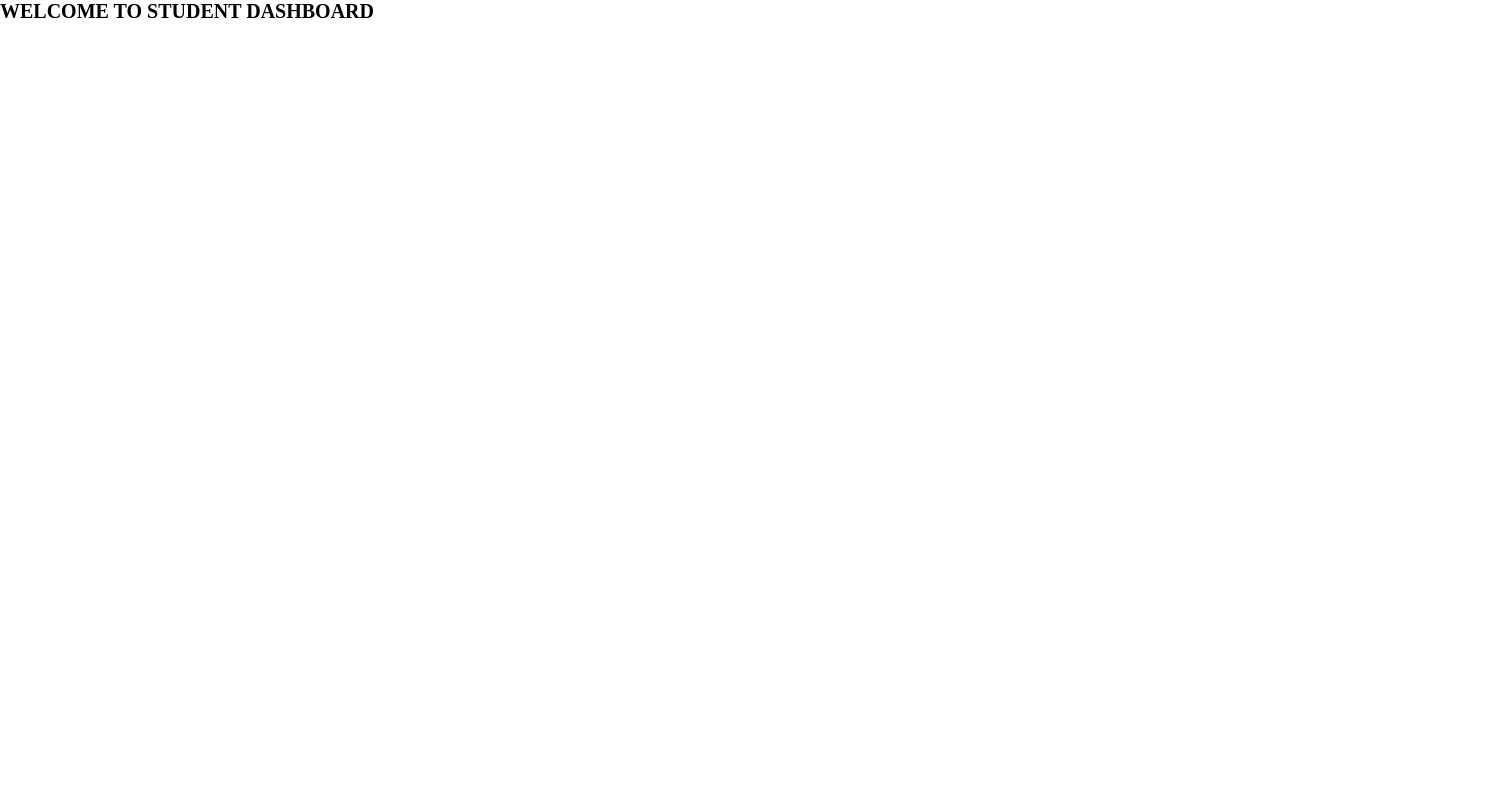
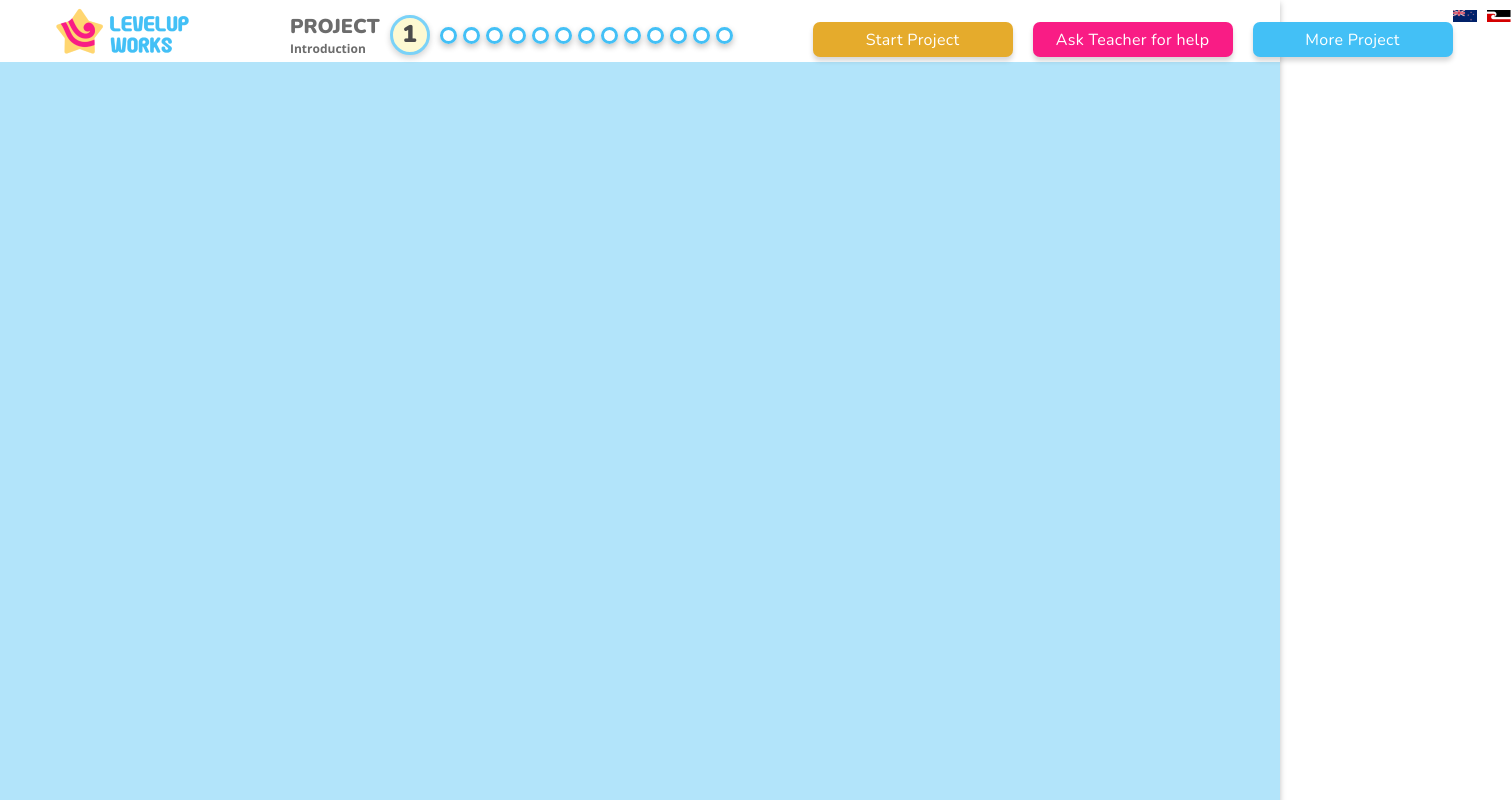
Before and after one commit to Safdari10/SchoolProjectApp, a React (Vite) app in the folder client/: page /student-dashboard in a window 1280 px wide. Shown: the top 800 px of the page, 1511 px wide, since content can reach past the window. Built offline with nearby package versions, Linux system fonts and the light colour scheme.

Commit message:
created the student dashboard header and footer as well as created the structure of the wide sidebar. Styling still left for it. havent imported into dashboard yet. Need to implement the navigation for the sidebar items too.

```diff
--- a/client/src/pages/StudentDashboard/StudentDashboard.jsx
+++ b/client/src/pages/StudentDashboard/StudentDashboard.jsx
@@ -1,11 +1,21 @@
-import React from 'react'
+import styles from "./StudentDashboard.module.css";
+import Header from "./component/Header.jsx";
 
 const StudentDashboard = () => {
   return (
     <div>
-      <h1>WELCOME TO STUDENT DASHBOARD</h1>
+      <header className={styles.headerContainer}>
+        <Header />
+      </header>
+      <main className={styles.mainContainer}>
+        <div className={styles.sidebarContainer}></div>
+        <div className={styles.contentContainer}></div>
+      </main>
+      <div className={styles.footerContainer}>
+        <span className={styles.copyright}>&copy; LevelUp Works 2020</span>
+      </div>
     </div>
-  )
-}
+  );
+};
 
-export default StudentDashboard
+export default StudentDashboard;
--- /dev/null
+++ b/client/src/pages/StudentDashboard/StudentDashboard.module.css
@@ -0,0 +1,36 @@
+
+.headerContainer {
+    height: 6.2rem;
+}
+
+
+.mainContainer {
+    display: flex;
+    justify-content: center;
+    align-items: center;
+    height: 95.6rem;
+    background-color: #B2E4FA;
+}
+
+.sidebarContainer {
+    flex: content;
+}
+
+.contentContainer {
+    flex: content;
+}
+
+.footerContainer {
+    display: flex;
+    justify-content: center;
+    align-items: center;
+    height: 6.2rem;
+    padding: auto;
+}
+
+.copyright {
+    color: #707070;
+    font-family: "Nunito";
+    font-weight: 1.6rem;
+    font-weight: bold;
+}
--- /dev/null
+++ b/client/src/pages/StudentDashboard/component/Header.jsx
@@ -0,0 +1,45 @@
+import styles from "./Header.module.css";
+import logo from "../../../assets/NavBar/LevelUpWorks-blue.png";
+import nzFlag from "../../../assets/NavBar/NZFlag.png";
+import maoriFlag from "../../../assets/NavBar/MaoriFlag.png";
+
+const header = () => {
+  return (
+    <div className={styles.studentHeader}>
+      <img src={logo} className={styles.logo} />
+      <div className={styles.titleCircleContainer}>
+        <div className={styles.title}>
+          <span className={styles.project}>PROJECT</span>
+          <p className={styles.introduction}>Introduction</p>
+        </div>
+        <div className={styles.bigCircle}>1</div>
+        <div className={styles.smallCircleContainer}>
+          <div className={styles.smallCircle}></div>
+          <div className={styles.smallCircle}></div>
+          <div className={styles.smallCircle}></div>
+          <div className={styles.smallCircle}></div>
+          <div className={styles.smallCircle}></div>
+          <div className={styles.smallCircle}></div>
+          <div className={styles.smallCircle}></div>
+          <div className={styles.smallCircle}></div>
+          <div className={styles.smallCircle}></div>
+          <div className={styles.smallCircle}></div>
+          <div className={styles.smallCircle}></div>
+          <div className={styles.smallCircle}></div>
+          <div className={styles.smallCircle}></div>
+        </div>
+      </div>
+      <div className={styles.btnContainer}>
+        <button className={styles.startBtn}>Start Project</button>
+        <button className={styles.helpBtn}>Ask Teacher for help</button>
+        <button className={styles.moreBtn}>More Project</button>
+      </div>
+      <div className={styles.flagContainer}>
+        <img src={nzFlag} alt="nz flag" className={styles.flag} />
+        <img src={maoriFlag} alt="maori flag" className={styles.flag} />
+      </div>
+    </div>
+  );
+};
+
+export default header;
--- /dev/null
+++ b/client/src/pages/StudentDashboard/component/Header.module.css
@@ -0,0 +1,115 @@
+.studentHeader {
+  display: grid;
+  grid-template-columns: 24rem 35fr 35fr 6rem;
+  grid-row: 1;
+  height: 6.2rem;
+  justify-items: start;
+  align-items: end;
+  padding: 0 5rem;
+}
+
+.logo {
+  height: 6rem;
+  width: 14.6rem;
+}
+
+.titleCircleContainer {
+  display: flex;
+  justify-content: flex-start;
+  align-items: center;
+  gap: 1rem;
+  padding-bottom: 0.5rem;
+}
+
+.title {
+  color: #6c6c6c;
+  font-size: 2rem;
+  font-weight: 900;
+  font-family: "Nunito";
+}
+
+.introduction {
+  color: #6c6c6c;
+  font-family: "Open sans";
+  font-size: 1.2rem;
+  font-weight: bold;
+}
+
+.bigCircle {
+  background-color: #fdf7c0;
+  text-align: center;
+  font-family: "Nunito";
+  font-weight: 900;
+  color: #000;
+  font-size: 2.4rem;
+  width: 4rem;
+  height: 4rem;
+  border: 3px solid #43c0f6;
+  border-radius: 50%;
+  box-shadow: 0px 3px 6px #00000040;
+  opacity: 0.7;
+}
+
+.smallCircleContainer {
+  display: flex;
+  justify-content: center;
+  align-items: center;
+  gap: 0.6rem;
+}
+
+.smallCircle {
+  height: 1.7rem;
+  width: 1.7rem;
+  background: transparent;
+  border: 3px solid #43c0f6;
+  border-radius: 50%;
+  box-shadow: 0px 3px 6px #00000040;
+}
+
+.btnContainer {
+  display: grid;
+  grid-template-columns: 1fr 1fr 1fr;
+  gap: 2rem;
+  justify-items: end;
+  align-items: center;
+  margin-left: 8rem;
+  padding-bottom: 0.5rem;
+}
+
+.btnContainer > button {
+  font-family: "Nunito";
+  font-size: 1.6rem;
+  text-align: center;
+  letter-spacing: 0.32px;
+  color: #ffffff;
+  height: 3.5rem;
+  width: 20rem;
+  border: none;
+  border-radius: 7px;
+  box-shadow: 0px 4px 5px #00000029;
+}
+
+.startBtn {
+  background-color: #e5ab2c;
+}
+
+.helpBtn {
+  background-color: #f91c85;
+}
+
+.moreBtn {
+  background-color: #43c0f6;
+}
+
+.flagContainer {
+  display: flex;
+  justify-content: flex-start;
+  align-items: flex-start;
+  gap: 1rem;
+  padding-bottom: 4rem;
+}
+
+.flag {
+  height: 1.2rem;
+  width: 2.4rem;
+}
--- a/client/src/styles/global.css
+++ b/client/src/styles/global.css
@@ -9,6 +9,10 @@
 
 html {
   font-size: 62.5%;
+  max-width: 1920px;
+  height: auto;
+  margin: 0 auto;
+  box-shadow: 0px 3px 6px #00000040;
 }
 
 a {
```
Also changed, not shown: client/src/pages/StudentDashboard/sidebar/NavItems.jsx (added, +81 -0 lines), client/src/pages/StudentDashboard/sidebar/SidebarWide.jsx (added, +58 -0 lines), 1 other file (tests, documents, lock files or other folders).
